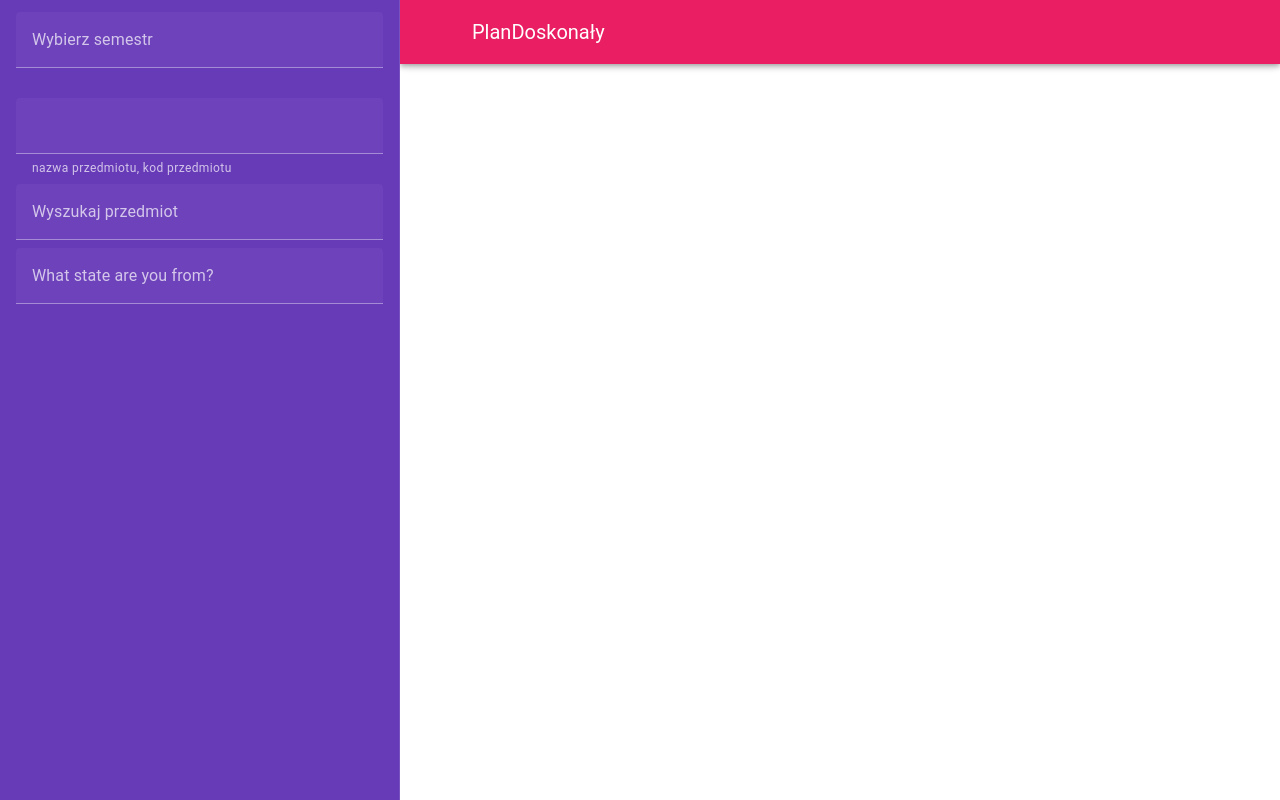
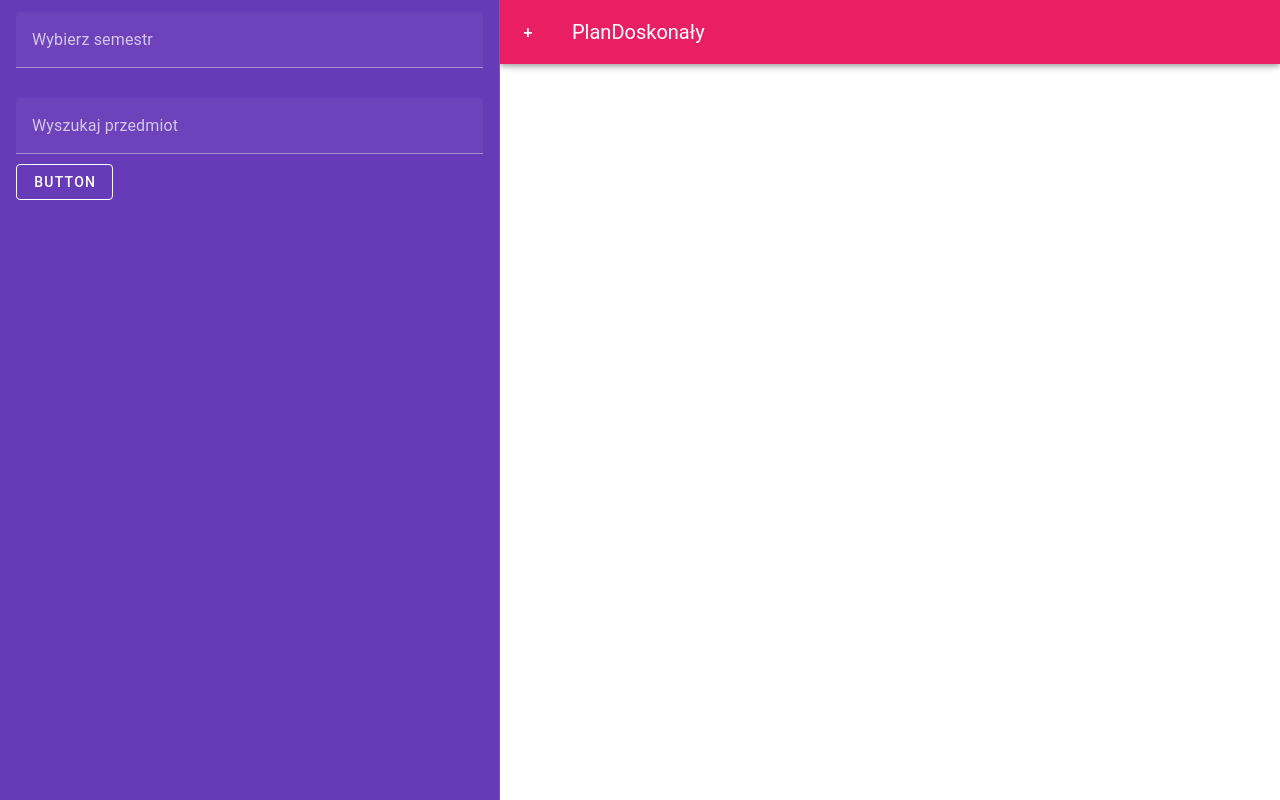
Before and after one commit to mrarat/PlanDoskona-y, a Vue app in the folder frontend/: page / in a window 1280 px wide. Built offline with nearby package versions, Linux system fonts and the light colour scheme; no server answers.

Commit message:
api querries still do not work

```diff
--- a/frontend/src/App.vue
+++ b/frontend/src/App.vue
@@ -6,8 +6,10 @@ const USOS_API_URL = 'https://usosapps.uw.edu.pl/services'
 const BACKEND_API_URL =
   import.meta.env.VITE_API_URL == undefined ? 'http://localhost:8000' : import.meta.env.VITE_API_URL
 
-  const drawer = ref(null)
+// Drawer
+const drawer = ref(null)
 
+// Select semester
 const select_semester = ref(null);
 const items_semester = ref([
   { title: 'Semestr letni 2023/2024 (2023L)', value: '2023L' },
@@ -18,28 +20,16 @@ const items_semester = ref([
   { title: 'Semestr zimowy 2021 (2021Z)', value: '2021Z' },
 ]);
 
+// Select course
+const loading_course = ref(false)
+const search_course = ref(null)
 const select_course = ref(null);
-const items_course = ref([{ state: 'some state', abbr: 'some abbr' },]);
+const items_course = ref([]);
 
-const search1 = async (query) => {
-  if (!query) return;
+async function query_course_search(course_name) {
+  loading_course.value = true
 
-  // Simulate a 400ms delay
-  await new Promise((resolve) => setTimeout(resolve, 400));
-
-  // Assign the simulated data to items1
-  items_course.value = [
-    { state: 'some state', abbr: 'some abbr' },
-  ];
-};
-
-const loading_test = ref(false)
-const search_test = ref(null)
-const select_test = ref(null);
-const items_test = ref([]);
-
-function query_course(course_name) {
-  axios.get(USOS_API_URL + '/courses/search', {
+  await axios.get(USOS_API_URL + '/courses/search', {
       params: {
         lang: 'pl',
         name: course_name,
@@ -48,104 +38,110 @@ function query_course(course_name) {
       }
     })
     .then(function (response) {
-      console.log(response.data.items[0])
-      items_test.value = response.data.items.map((item) => { return {title: `${item.name.pl} (${item.course_id})`, value: item.course_id} } );
+      //console.log(response.data.items[0])
+      items_course.value = response.data.items.map((item) => { return {title: `${item.name.pl} (${item.course_id})`, value: item.course_id} } );
     })
     .catch(function (error) {
       console.log(error)
     })
     .finally(function () {
-      // always executed
+      loading_course.value = false
+    })
+}
+
+// Load groups
+async function query_course(course_id) {
+  let course = null
+
+  console.log(select_semester.value)
+
+  await axios.get(USOS_API_URL + '/courses/course_edition', {
+      params: {
+        course_id: course_id,
+        term_id: select_semester.value,
+        fields: 'course_name|term_id|course_units_ids',
+      }
+    })
+    .then(function (response) {
+      console.log('got course data')
+      console.log(response.data)
+      course = response.data;
+    })
+    .catch(function (error) {
+      console.log(error)
+    })
+    .finally(function () {
+      return course
+    })
+}
+
+async function query_unit_groups_numbers(unit_id) {
+  let unit_groups_ids = null
+
+  await axios.get(USOS_API_URL + '/courses/course_unit', {
+      params: {
+        course_unit_id: course_unit_id,
+        term_id: select_semester.value.value,
+        fields: 'class_groups',
+      }
+    })
+    .then(function (response) {
+      console.log(response.data)
+      unit_groups_ids = response.data.class_groups.map(item => item.number);
+    })
+    .catch(function (error) {
+      console.log(error)
+    })
+    .finally(function () {
     })
 
-  items_test.value = [
-    { title: 'md', value: 5},
-  ]
+    return unit_groups_ids
 }
 
-const loading = ref(false)
-const items = ref([])
-const search = ref(null)
-const select = ref(null)
-const states = [
-  'Alabama',
-  'Alaska',
-  'American Samoa',
-  'Arizona',
-  'Arkansas',
-  'California',
-  'Colorado',
-  'Connecticut',
-  'Delaware',
-  'District of Columbia',
-  'Federated States of Micronesia',
-  'Florida',
-  'Georgia',
-  'Guam',
-  'Hawaii',
-  'Idaho',
-  'Illinois',
-  'Indiana',
-  'Iowa',
-  'Kansas',
-  'Kentucky',
-  'Louisiana',
-  'Maine',
-  'Marshall Islands',
-  'Maryland',
-  'Massachusetts',
-  'Michigan',
-  'Minnesota',
-  'Mississippi',
-  'Missouri',
-  'Montana',
-  'Nebraska',
-  'Nevada',
-  'New Hampshire',
-  'New Jersey',
-  'New Mexico',
-  'New York',
-  'North Carolina',
-  'North Dakota',
-  'Northern Mariana Islands',
-  'Ohio',
-  'Oklahoma',
-  'Oregon',
-  'Palau',
-  'Pennsylvania',
-  'Puerto Rico',
-  'Rhode Island',
-  'South Carolina',
-  'South Dakota',
-  'Tennessee',
-  'Texas',
-  'Utah',
-  'Vermont',
-  'Virgin Island',
-  'Virginia',
-  'Washington',
-  'West Virginia',
-  'Wisconsin',
-  'Wyoming',
-]
+async function query_group_dates(unit_id, group_number) {
+  let group_dates = null
 
-/*
-watch(search, val => {
-  if (val && val !== select.value) {
-    querySelections(val)
-  }
-})
-*/
+  await axios.get(USOS_API_URL + '/tt/classgroup_dates2', {
+      params: {
+        course_unit_id: course_unit_id,
+        term_id: select_semester.value.value,
+        fields: 'class_groups',
+      }
+    })
+    .then(function (response) {
+      console.log(response.data)
+      group_dates = response.data;
+    })
+    .catch(function (error) {
+      console.log(error)
+    })
+    .finally(function () {
+    })
 
-function querySelections(v) {
-  loading.value = true
-  // Simulated ajax query
-  setTimeout(() => {
-    items.value = states.filter(e => {
-      return (e || '').toLowerCase().indexOf((v || '').toLowerCase()) > -1
-    })
-    loading.value = false
-  }, 500)
+    return group_dates
+}
+
+function query_unit_dates(unit_id) {
+  let unit = { id: unit_id }
+
+  let group_numbers = query_unit_groups_numbers(unit_id)
+  unit.groups = group_numbers.map(gn => { return { number: gn, dates: query_group_dates(unit_id, gn)}})
+
+  return unit
+}
+
+async function query_course_dates(course_id) {
+  let course = await query_course(course_id)
+  console.log(`course is null: ${course === null}`)
+  console.log('course:')
+  console.log(course)
+  course.units = course.course_units_ids.map(cu_id => query_unit_dates)
+  return course
+}
+
+function query(x) {
+  //console.log(x)
+  console.log(query_course_dates(x))
 }
 
 </script>
@@ -155,7 +151,7 @@ function querySelections(v) {
     <v-navigation-drawer v-model="drawer"
       class="bg-deep-purple"
       theme="dark"
-      width="400"
+      width="500"
       permanent
     >
       <!--  -->
@@ -171,54 +167,31 @@ function querySelections(v) {
       </v-list-item>
 
       <v-list-item>
-        <v-select
+        <v-autocomplete
           v-model="select_course"
-          :hint="select_course ? `${select_course.state}, ${select_course.abbr}` : 'nazwa przedmiotu, kod przedmiotu'"
+          v-model:search="search_course"
+          :loading="loading_course"
           :items="items_course"
-          item-title="state"
-          item-value="abbr"
-          label="Wyszukaj przedmiot"
-          placeholder="Wyszukaj przedmiot"
-          persistent-hint
-          return-object
-          single-line
-        ></v-select>
-      </v-list-item>
-
-      <v-list-item>
-        <v-autocomplete
-          v-model="select_test"
-          v-model:search="search_test"
-          :loading="loading_test"
-          :items="items_test"
           item-title="title"
           item-value="value"
           hide-no-data
           hide-details
           label="Wyszukaj przedmiot"
-          @keyup.native.enter="query_course(search_test)"
+          @keyup.native.enter="query_course_search(search_course)"
         ></v-autocomplete>
       </v-list-item>
 
       <v-list-item>
-        <v-autocomplete
-          v-model="select"
-          v-model:search="search"
-          :loading="loading"
-          :items="items"
-          hide-no-data
-          hide-details
-          label="What state are you from?"
-          @keyup.native.enter="querySelections(search)"
-        ></v-autocomplete>
+        <v-btn variant="outlined" @click="query(select_course)">
+          Button
+        </v-btn>
       </v-list-item>
-
     </v-list>
 
     </v-navigation-drawer>
 
     <v-app-bar absolute color="pink">
-      <v-app-bar-nav-icon @click="drawer = !drawer"></v-app-bar-nav-icon>
+      <v-app-bar-nav-icon @click="drawer = !drawer">+</v-app-bar-nav-icon>
 
       <v-toolbar-title>PlanDoskonały</v-toolbar-title>
     </v-app-bar>
@@ -231,7 +204,4 @@ function querySelections(v) {
 </template>
 
 <style scoped>
-.v-app-bar {
-  background-color: purple;
-}
 </style>
```
